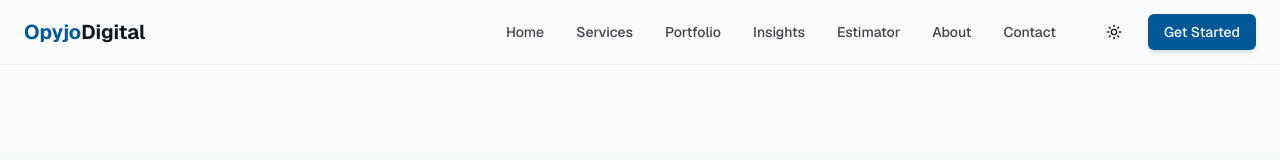
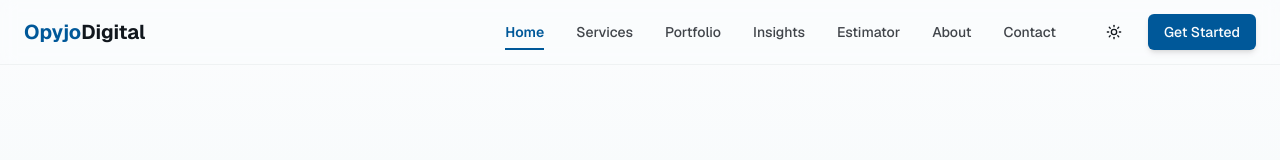
Before and after one commit to opyjo/opyjodigital, a Next.js app: page / in a window 1280 px wide. Shown: the top 160 px of the page. Built offline with nearby package versions, Linux system fonts and the light colour scheme.

Commit message:
refactored site-header

```diff
--- a/components/site-header.tsx
+++ b/components/site-header.tsx
@@ -2,6 +2,7 @@
 
 import { useState, useEffect } from "react"
 import Link from "next/link"
+import { usePathname } from "next/navigation"
 import { motion } from "framer-motion"
 import { Button } from "@/components/ui/button"
 import { MagneticButton } from "@/components/ui/magnetic-button"
@@ -12,6 +13,7 @@ import { cn } from "@/lib/utils"
 
 export function SiteHeader() {
   const [isOpen, setIsOpen] = useState(false)
+  const pathname = usePathname()
 
   // Prevent scrolling when menu is open
   useEffect(() => {
@@ -42,16 +44,30 @@ export function SiteHeader() {
             { name: "Estimator", href: "/estimator" },
             { name: "About", href: "/about" },
             { name: "Contact", href: "/contact" },
-          ].map((link) => (
+          ].map((link) => {
+            const isActive = pathname === link.href
+
+            return (
               <Link
                 key={link.name}
                 href={link.href}
-              className="relative text-foreground/80 hover:text-foreground transition-colors group py-2"
+                className={cn(
+                  "relative transition-colors group py-2",
+                  isActive
+                    ? "text-primary font-semibold"
+                    : "text-foreground/80 hover:text-foreground"
+                )}
               >
                 {link.name}
-              <span className="absolute left-0 bottom-0 w-full h-0.5 bg-primary scale-x-0 group-hover:scale-x-100 transition-transform duration-300 ease-out origin-left" />
+                <span
+                  className={cn(
+                    "absolute left-0 bottom-0 w-full h-0.5 bg-primary transition-transform duration-300 ease-out origin-left",
+                    isActive ? "scale-x-100" : "scale-x-0 group-hover:scale-x-100"
+                  )}
+                />
               </Link>
-          ))}
+            )
+          })}
           <div className="flex items-center gap-4 ml-2">
             <ModeToggle />
             <Button asChild className="shadow-md hover:shadow-lg transition-all hover:scale-105">
```
Lines whose indentation alone changed are shown as unchanged.
